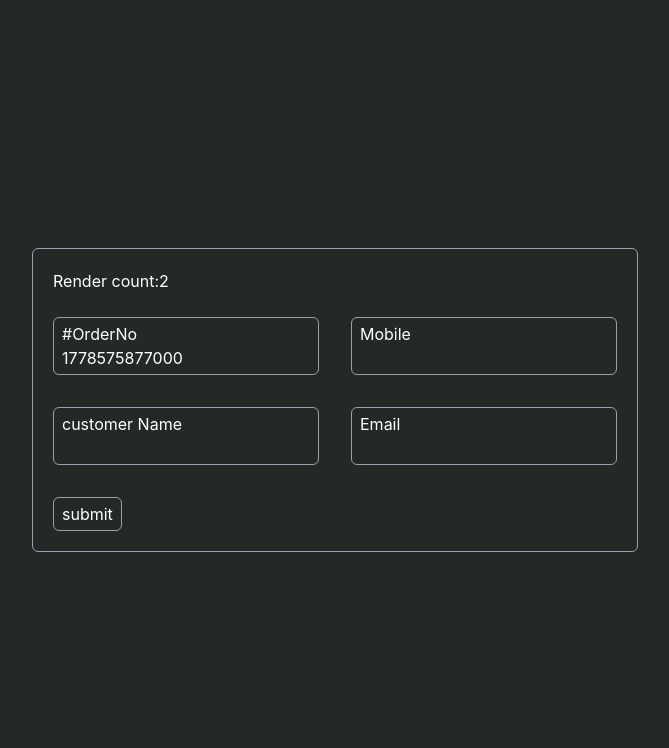
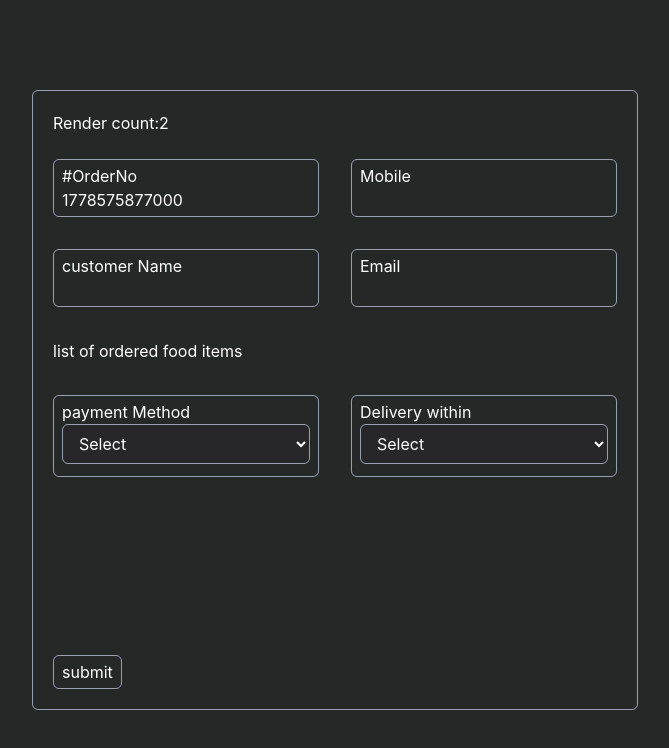
Before and after one commit to amiralim1377/react-hook-form-workshop, a React (Vite) app: page / in a window 1280 px wide. Shown: the top 748 px of the page, without its empty margins (305-974 px from the left). Built offline with nearby package versions, Linux system fonts and the light colour scheme.

Commit message:
learn(rhf): integrate custom Select component with register()

```diff
--- a/src/FoodDeliveryForm.tsx
+++ b/src/FoodDeliveryForm.tsx
@@ -5,13 +5,32 @@ import {
 } from "react-hook-form";
 import { useRenderCount } from "./components/useRenderCount";
 import { TextField } from "./controls/TextField";
+import { Select } from "./controls/Select";
+import type { SelectOptionType } from "./types";
 
 type FoodDeliveryFormType = {
   orderNo: number;
   mobile: string;
   customerName: string;
   email: string;
+  paymentMethod: string;
+  deliveryIn: number;
 };
+
+const paymentOptions: SelectOptionType[] = [
+  { value: "", text: "Select" },
+  { value: "online", text: "Paid Online" },
+  { value: "cod", text: "Cash on Delivery" },
+];
+
+const deliveryInOptions: SelectOptionType[] = [
+  { value: 0, text: "Select" },
+  { value: 30, text: "Half an hour" },
+  { value: 60, text: "1 hour" },
+  { value: 120, text: "2 hours" },
+  { value: 180, text: "3 hours" },
+];
+
 // eslint-disable-next-line
 const RenderCount = useRenderCount();
 
@@ -26,12 +45,13 @@ export default function FoodDeliveryForm() {
       mobile: "",
       email: "",
       orderNo: new Date().valueOf(),
+      deliveryIn: 0,
+      paymentMethod: "",
     },
-    mode: "onBlur",
+    mode: "onChange",
     reValidateMode: "onChange",
     criteriaMode: "firstError",
     shouldFocusError: true,
-    delayError: 100,
   });
 
   const onSubmit: SubmitHandler<FoodDeliveryFormType> = (formData) => {
@@ -98,6 +118,26 @@ export default function FoodDeliveryForm() {
           error={errors.email}
         />
       </div>
+      <div>
+        <div className="mt-8">list of ordered food items</div>
+        <div className="grid grid-cols-2 grid-rows-2 gap-8 items-center">
+          <Select
+            {...register("paymentMethod", {
+              required: "this field is required",
+            })}
+            label="payment Method"
+            error={errors.paymentMethod}
+            options={paymentOptions}
+          />
+
+          <Select
+            {...register("deliveryIn")}
+            label="Delivery within"
+            error={errors.deliveryIn}
+            options={deliveryInOptions}
+          />
+        </div>
+      </div>
 
       <div className="mt-8">
         <button
--- /dev/null
+++ b/src/controls/Select.tsx
@@ -0,0 +1,39 @@
+import React, { useId } from "react";
+import type { FieldError } from "react-hook-form";
+import type { SelectOptionType } from "../types";
+
+type SelectProps = React.SelectHTMLAttributes<HTMLSelectElement> & {
+  className?: string;
+  label: string;
+  error?: FieldError | undefined;
+  options: SelectOptionType[];
+};
+
+const Select = (props: SelectProps) => {
+  const id = useId();
+  const { className = "", label, error, options, ...otherProps } = props;
+
+  return (
+    <div className="flex mt-8 relative flex-col border px-2 py-1 pb-3 border-gray-400 rounded-md">
+      <label htmlFor={id}>{label}</label>
+      <select
+        className={`w-full outline-0 px-3 py-2 rounded-md border border-gray-400
+         bg-zinc-800 text-white
+         cursor-pointer ${className}`}
+        id={id}
+        {...otherProps}
+      >
+        {options.map((opt, i) => {
+          return (
+            <option key={i} value={opt.value}>
+              {opt.text}
+            </option>
+          );
+        })}
+      </select>
+      {error && <div className="error">{error.message}</div>}
+    </div>
+  );
+};
+
+export { Select };
--- /dev/null
+++ b/src/types/index.ts
@@ -0,0 +1,9 @@
+export type SelectOptionType =
+  | {
+      value: string;
+      text: string;
+    }
+  | {
+      value: number;
+      text: string;
+    };
```
